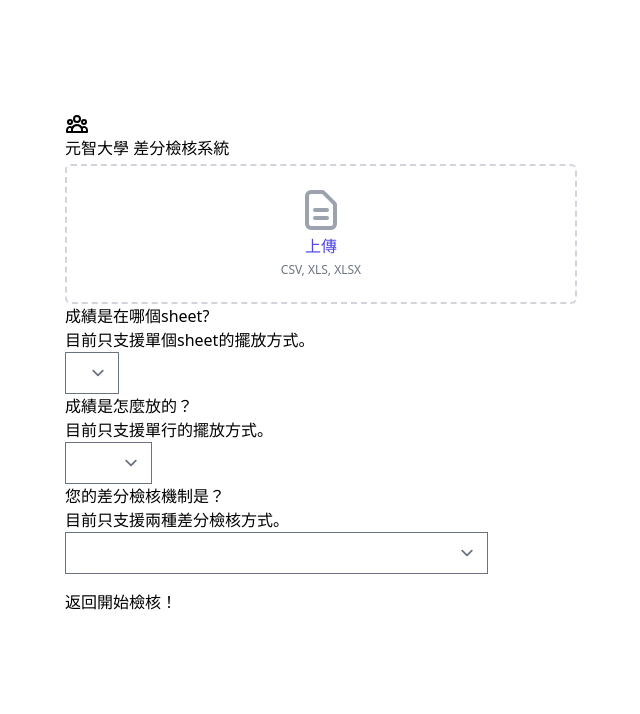
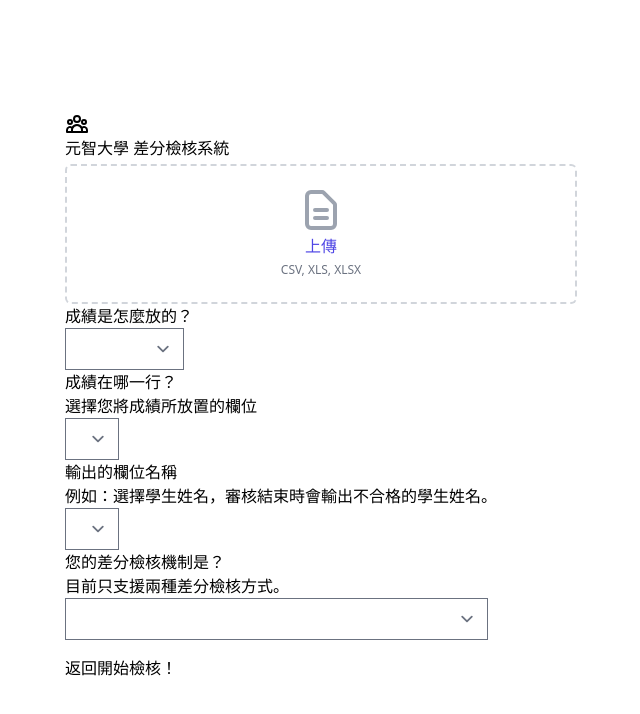
Before and after one commit to steven-LSC/grade-checking-system, a Vue app: page /in-group in a window 1280 px wide. Shown: the top 714 px of the page, without its empty margins (319-959 px from the left). Built offline with nearby package versions, Linux system fonts and the light colour scheme.

Commit message:
單行多行輸入完成

```diff
--- a/src/views/InGroup/Index.vue
+++ b/src/views/InGroup/Index.vue
@@ -14,8 +14,16 @@
     </div>
 
     <div class="group">
-      <p class="title">成績是在哪個sheet?</p>
-      <p class="note">目前只支援單個sheet的擺放方式。</p>
+      <p class="title">成績是怎麼放的？</p>
+      <select v-model="setting.wayOfPuttingScore" class="primary">
+        <option value="singleSheet">單個表格</option>
+        <option value="multipleSheets">多個表格</option>
+      </select>
+    </div>
+
+    <div v-if="setting.wayOfPuttingScore === 'singleSheet'" class="group">
+      <p class="title">成績在哪一個表格？</p>
+      <p class="note">選擇您將成績所放置的欄位</p>
       <select v-model="setting.sheet" class="primary">
         <option v-for="(sheet, index) in sheets" :value="sheet" :key="index">
           {{ sheet }}
@@ -23,15 +31,17 @@
       </select>
     </div>
 
-    <div class="group">
-      <p class="title">成績是怎麼放的？</p>
-      <p class="note">目前只支援單行的擺放方式。</p>
-      <select v-model="setting.wayOfPuttingScore" class="primary">
-        <option value="singleLine">單行</option>
-      </select>
+    <div v-if="setting.wayOfPuttingScore === 'multipleSheets'" class="group">
+      <p class="title">幾個表格決定一個學生的成績?</p>
+      <p class="note">注意：成績需要按照順序擺放好。</p>
+      <input
+        v-model="setting.numSheets"
+        type="text"
+        class="text"
+        placeholder="ex: 3"
+      />
     </div>
 
-    <div v-if="setting.sheet">
     <div class="group">
       <p class="title">成績在哪一行？</p>
       <p class="note">選擇您將成績所放置的欄位</p>
@@ -44,15 +54,12 @@
 
     <div class="group">
       <p class="title">輸出的欄位名稱</p>
-        <p class="note">
-          例如：選擇學生姓名，審核結束時會輸出不合格的學生姓名。
-        </p>
+      <p class="note">例如：選擇學生姓名，審核結束時會輸出不合格的學生姓名。</p>
       <select v-model="setting.outputKey" class="primary">
         <option v-for="(key, index) in keys" :value="key" :key="index">
           {{ key }}
         </option>
       </select>
-      </div>
     </div>
 
     <div class="group">
@@ -179,6 +186,8 @@
     const setting = reactive({
       sheet: null,
       wayOfPuttingScore: null,
+      numSheets: null,
+      sheets: [],
       scoreKey: null,
       outputKey: null,
       checkingType: null,
@@ -194,12 +203,13 @@
         },
       },
     });
-    const keys = computed(() => (excel && setting.sheet ? Object.keys(excel[setting.sheet][0]) : []));
+    const keys = computed(() => (setting.sheet ? Object.keys(excel[setting.sheet][0]) : []));
 
     async function upload() {
       try {
         excel = await spiderman.excel.rawFileToObject(rawFile);
         sheets.value = Object.keys(excel);
+        [setting.sheet] = Object.keys(excel);
       } catch (error) {
         warning.value = {
           display: true,
```
Also changed, not shown: .eslintrc.js. Lines whose indentation alone changed are shown as unchanged.
